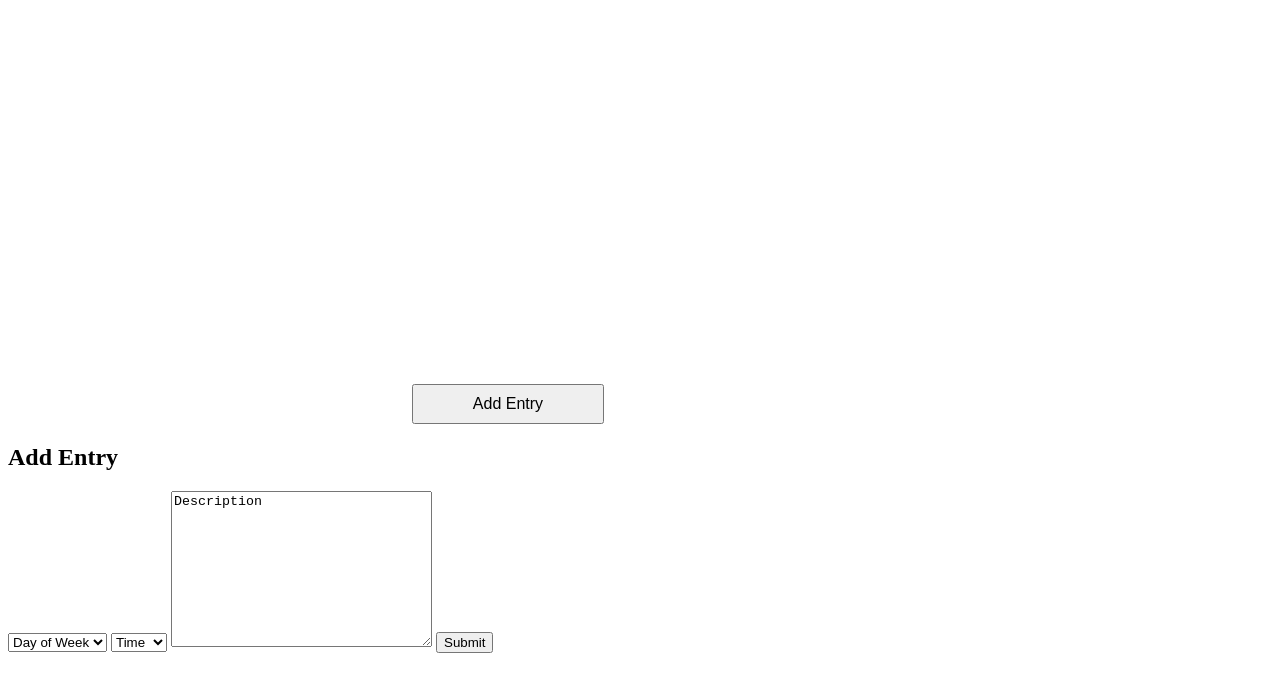
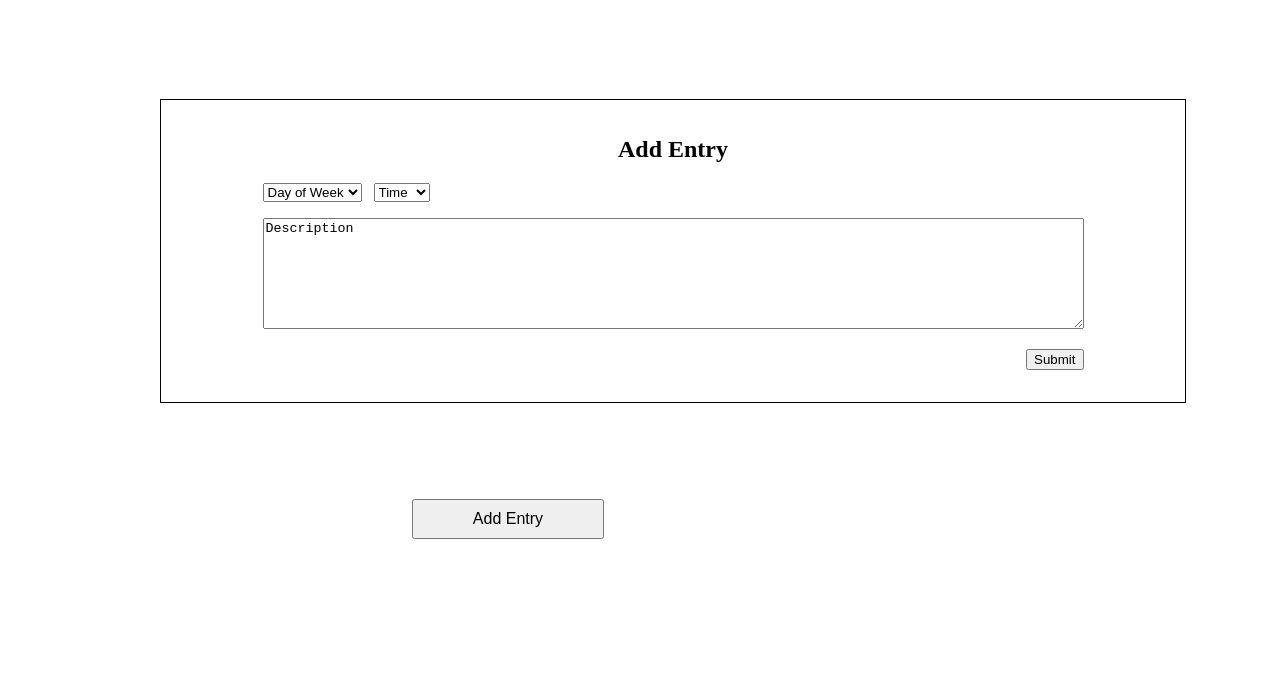
Before and after one commit to PaulGlorioso/week-planner, a website: page index.html in a window 1280 px wide. Shown: the part 61-752 px from the top of the page. Drawn offline with Linux system fonts and the light colour scheme.

Commit message:
Added cssrulesets to modal

```diff
--- a/index.html
+++ b/index.html
@@ -15,6 +15,7 @@
     <div class="modal">
       <form action="">
         <h2>Add Entry</h2>
+        <div class="dropdown">
           <select name="day" id="dayselect">
             <option value="">Day of Week</option>
             <option value="sunday">Sunday</option>
@@ -52,8 +53,11 @@
             <option value="22:00">22:00</option>
             <option value="23:00">23:00</option>
           </select>
-        <textarea name="" id="" cols="30" rows="10">Description</textarea>
+        </div>
+        <textarea name="" id="" cols="100" rows="7">Description</textarea>
+        <div class="submit">
           <button>Submit</button>
+        </div>
       </form>
     </div>
   </div>
--- a/styles.css
+++ b/styles.css
@@ -27,3 +27,42 @@ h1 {
   font-size: 1rem;
   height: 2.5rem;
 }
+
+.modal {
+  display: flex;
+  justify-content: center;
+  position: absolute;
+  top: 10rem;
+  left: 10rem;
+  width: 80%;
+  border: 1px solid black;
+}
+
+form {
+  margin: 1rem;
+}
+
+h2 {
+  display: flex;
+  justify-content: center;
+}
+
+.submit {
+  display: flex;
+  justify-content: flex-end;
+  margin: 1rem 0;
+}
+
+.dropdown {
+  margin-bottom: 1rem;
+}
+
+.dropdown > select {
+  margin-right: 0.5rem;
+}
+
+.overlay {
+  width: 100%;
+  height: 100vh;
+  background-color: rgba(0, 0, 0, 0.233);
+}
```
Lines whose indentation alone changed are shown as unchanged.
